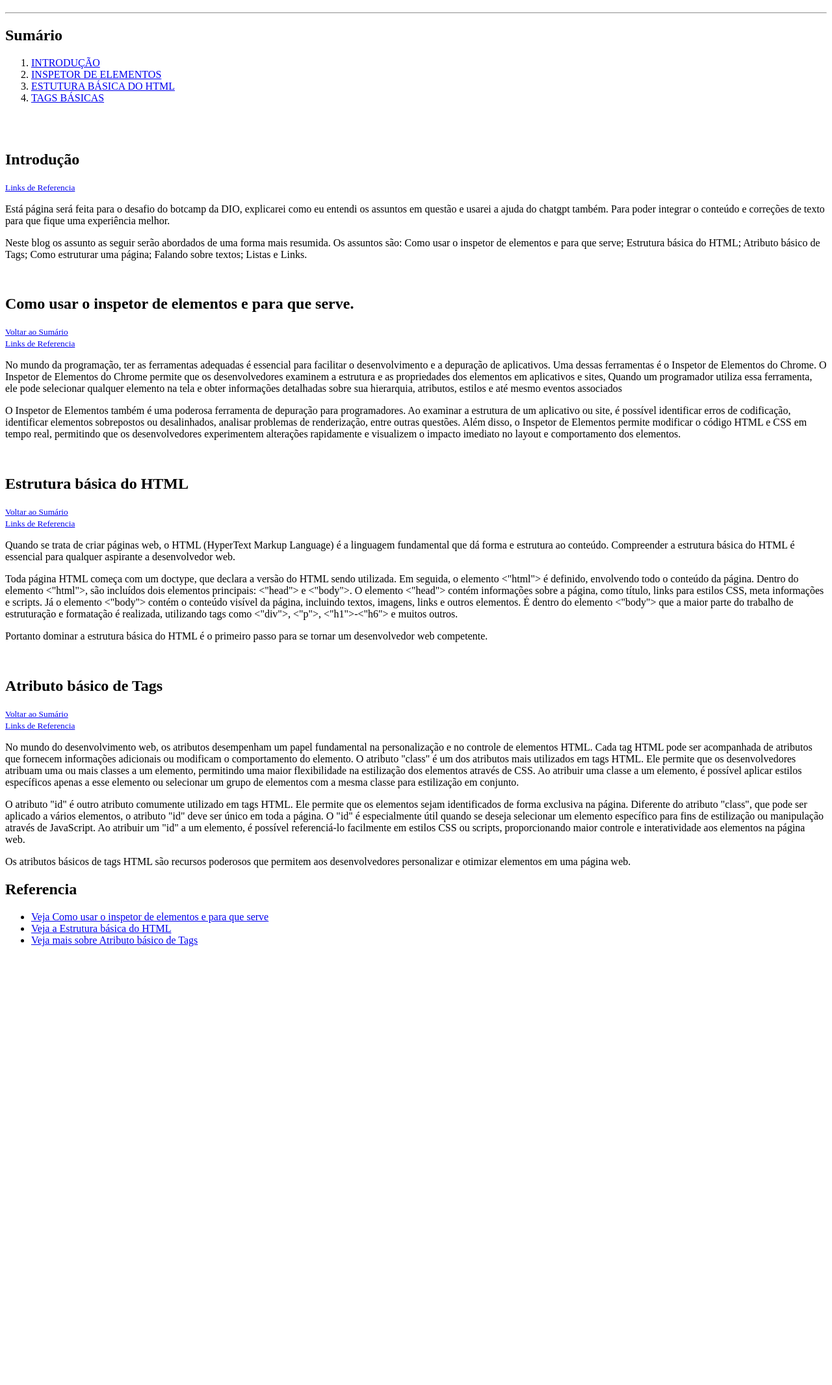
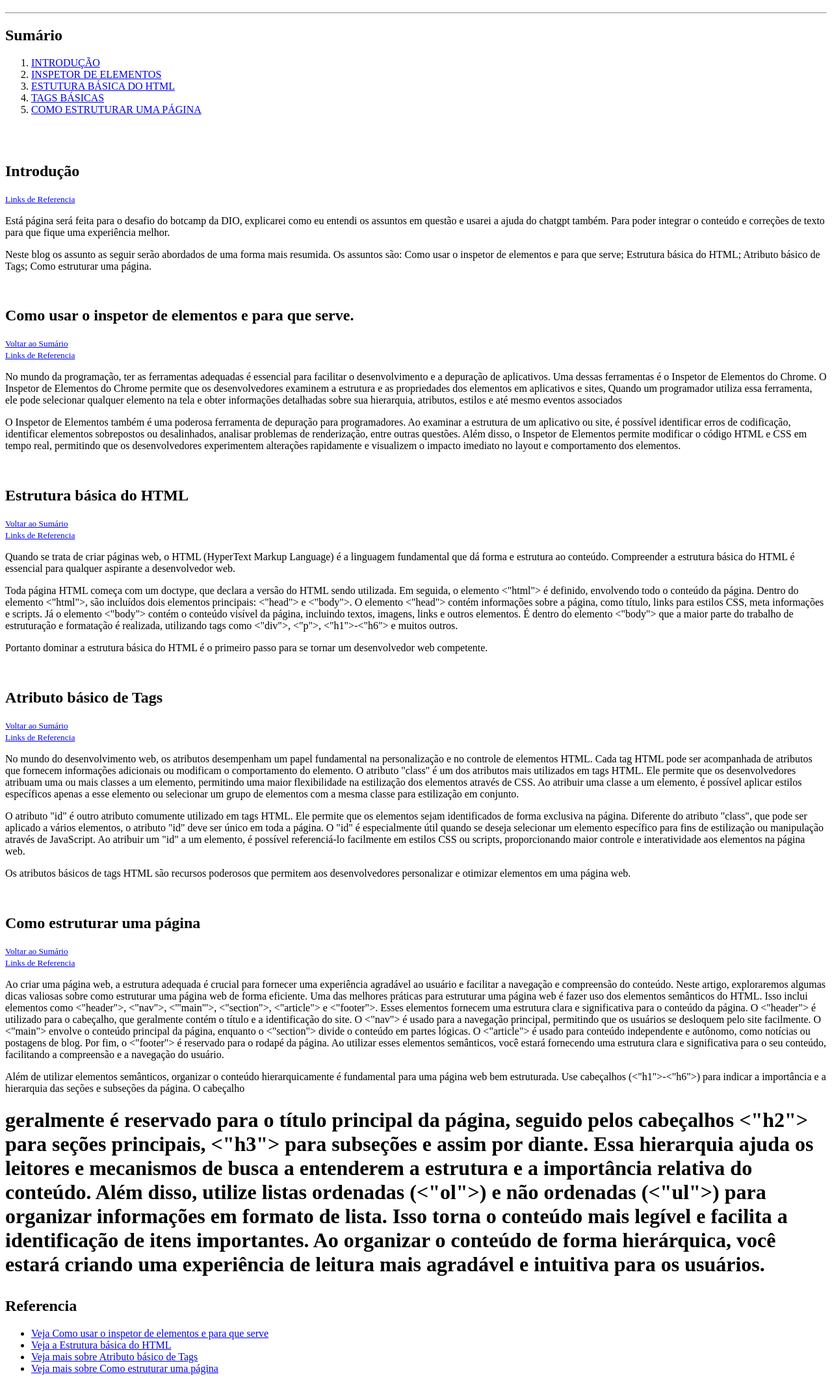
Before and after one commit to EmanuelAkumaA/projeto-dio-html-na-pratica, a plain HTML site: page index.html in a window 1280 px wide. Shown: the part 61-2192 px from the top of the page at 65% size. Before the commit the page ends 1533 px from the top, so only its background shows below. Drawn offline with Linux system fonts and the light colour scheme.

Commit message:
Págia blog finalizada | Commit final

```diff
--- a/index.html
+++ b/index.html
@@ -16,17 +16,19 @@
     <link rel="shortcut icon" type="image/x-icon" href="dio.ico">
     <!-- TITULO DA PÁGINA -->
     <title>DIO | Blog</title>
+    <link rel="stylesheet" href="style.css">
 </head>
 <body>
     <h1 id="summary">RESUMO DO CONTEÚDO: <strong> Aprendendo HTML na Prática </strong><i> com a DIO </i></h1>
     <hr />
     <!-- SUMÁRIO COM LISTA ORDENADA PARA OS ASSUNTOS -->
-    <h2>Sumário</h2>
+    <h2 class="sum">Sumário</h2>
     <ol>
         <li><a href="#intro">INTRODUÇÃO</li>
         <li><a href="#inspector">INSPETOR DE ELEMENTOS</a></li>
         <li><a href="#structure">ESTUTURA BÁSICA DO HTML</a></li>
         <li><a href="#tags">TAGS BÁSICAS</a></li>
+        <li><a href="#page">COMO ESTRUTURAR UMA PÁGINA</a></li>
     </ol>
 
     <br />
@@ -37,7 +39,7 @@
     <!-- LINKS PARA IR AO SUMÁRIO E A REFERENCIAS -->
     <small><a href="#reference"> Links de Referencia </a></small>
     <p> Está página será feita para o desafio do botcamp da DIO, explicarei como eu entendi os assuntos em questão e usarei a ajuda do chatgpt também. Para poder integrar o conteúdo e correções de texto para que fique uma experiência melhor. </p>
-    <p> Neste blog os assunto as seguir serão abordados de uma forma mais resumida. Os assuntos são:  Como usar o inspetor de elementos e para que serve; Estrutura básica do HTML; Atributo básico de Tags; Como estruturar uma página; Falando sobre textos; Listas e Links. </p>
+    <p> Neste blog os assunto as seguir serão abordados de uma forma mais resumida. Os assuntos são:  Como usar o inspetor de elementos e para que serve; Estrutura básica do HTML; Atributo básico de Tags; Como estruturar uma página. </p>
 
     <br />
 
@@ -68,13 +70,21 @@
     <p> O atributo "id" é outro atributo comumente utilizado em tags HTML. Ele permite que os elementos sejam identificados de forma exclusiva na página. Diferente do atributo "class", que pode ser aplicado a vários elementos, o atributo "id" deve ser único em toda a página. O "id" é especialmente útil quando se deseja selecionar um elemento específico para fins de estilização ou manipulação através de JavaScript. Ao atribuir um "id" a um elemento, é possível referenciá-lo facilmente em estilos CSS ou scripts, proporcionando maior controle e interatividade aos elementos na página web. </p>
     <p> Os atributos básicos de tags HTML são recursos poderosos que permitem aos desenvolvedores personalizar e otimizar elementos em uma página web. </p>
 
+    <br />
 
+    <h2 id="page"> Como estruturar uma página </h2>
+    <small><a href="#summary"> Voltar ao Sumário </a></small>
+    <br />
+    <small><a href="#reference"> Links de Referencia </a></small>
+    <p> Ao criar uma página web, a estrutura adequada é crucial para fornecer uma experiência agradável ao usuário e facilitar a navegação e compreensão do conteúdo. Neste artigo, exploraremos algumas dicas valiosas sobre como estruturar uma página web de forma eficiente. Uma das melhores práticas para estruturar uma página web é fazer uso dos elementos semânticos do HTML. Isso inclui elementos como <"header">, <"nav">, <'"main"'>, <"section">, <"article"> e <"footer">. Esses elementos fornecem uma estrutura clara e significativa para o conteúdo da página. O <"header"> é utilizado para o cabeçalho, que geralmente contém o título e a identificação do site. O <"nav"> é usado para a navegação principal, permitindo que os usuários se desloquem pelo site facilmente. O <"main"> envolve o conteúdo principal da página, enquanto o <"section"> divide o conteúdo em partes lógicas. O <"article"> é usado para conteúdo independente e autônomo, como notícias ou postagens de blog. Por fim, o <"footer"> é reservado para o rodapé da página. Ao utilizar esses elementos semânticos, você estará fornecendo uma estrutura clara e significativa para o seu conteúdo, facilitando a compreensão e a navegação do usuário. </p>
+    <p> Além de utilizar elementos semânticos, organizar o conteúdo hierarquicamente é fundamental para uma página web bem estruturada. Use cabeçalhos (<"h1">-<"h6">) para indicar a importância e a hierarquia das seções e subseções da página. O cabeçalho <h1> geralmente é reservado para o título principal da página, seguido pelos cabeçalhos <"h2"> para seções principais, <"h3"> para subseções e assim por diante. Essa hierarquia ajuda os leitores e mecanismos de busca a entenderem a estrutura e a importância relativa do conteúdo. Além disso, utilize listas ordenadas (<"ol">) e não ordenadas (<"ul">) para organizar informações em formato de lista. Isso torna o conteúdo mais legível e facilita a identificação de itens importantes. Ao organizar o conteúdo de forma hierárquica, você estará criando uma experiência de leitura mais agradável e intuitiva para os usuários. </p>
     <!-- LINKANDO O ASSUNTO COM ALGUM VIDEO DE REFERENCIA  -->
     <h2 id="reference"> Referencia </h2>
     <ul>
         <li> <a href="https://youtu.be/nAraKPlx_rc" target="_blank" rel="external"> Veja Como usar o inspetor de elementos e para que serve </a>
         <li> <a href="https://youtu.be/3oSIqIqzN3M" target="_blank" rel="external"> Veja a Estrutura básica do HTML </a>
         <li> <a href="https://youtu.be/IMCGzvUTDIM" target="_blank" rel="external"> Veja mais sobre Atributo básico de Tags </a>
+        <li> <a href="https://youtu.be/n_Etdr7Dbjs" target="_blank" rel="external"> Veja mais sobre Como estruturar uma página </a>
     </ul>
 
 </body>
```
